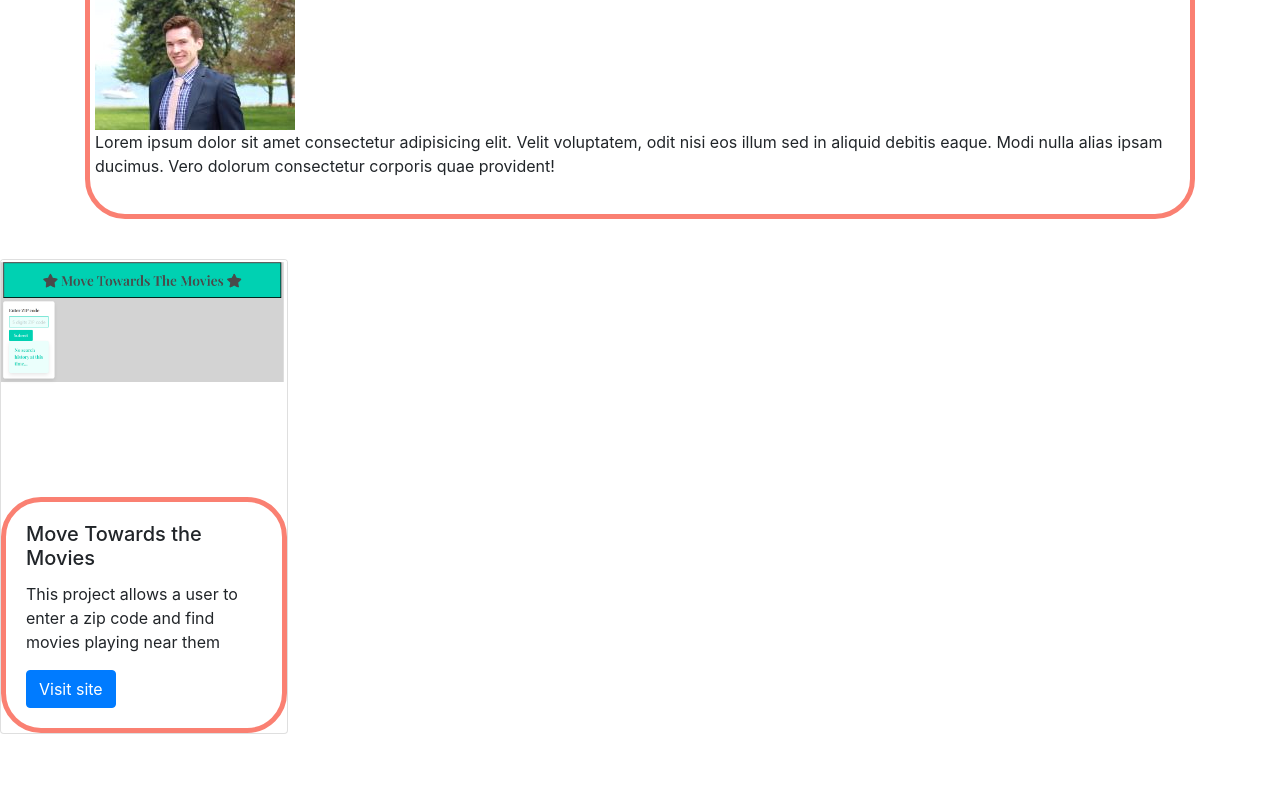
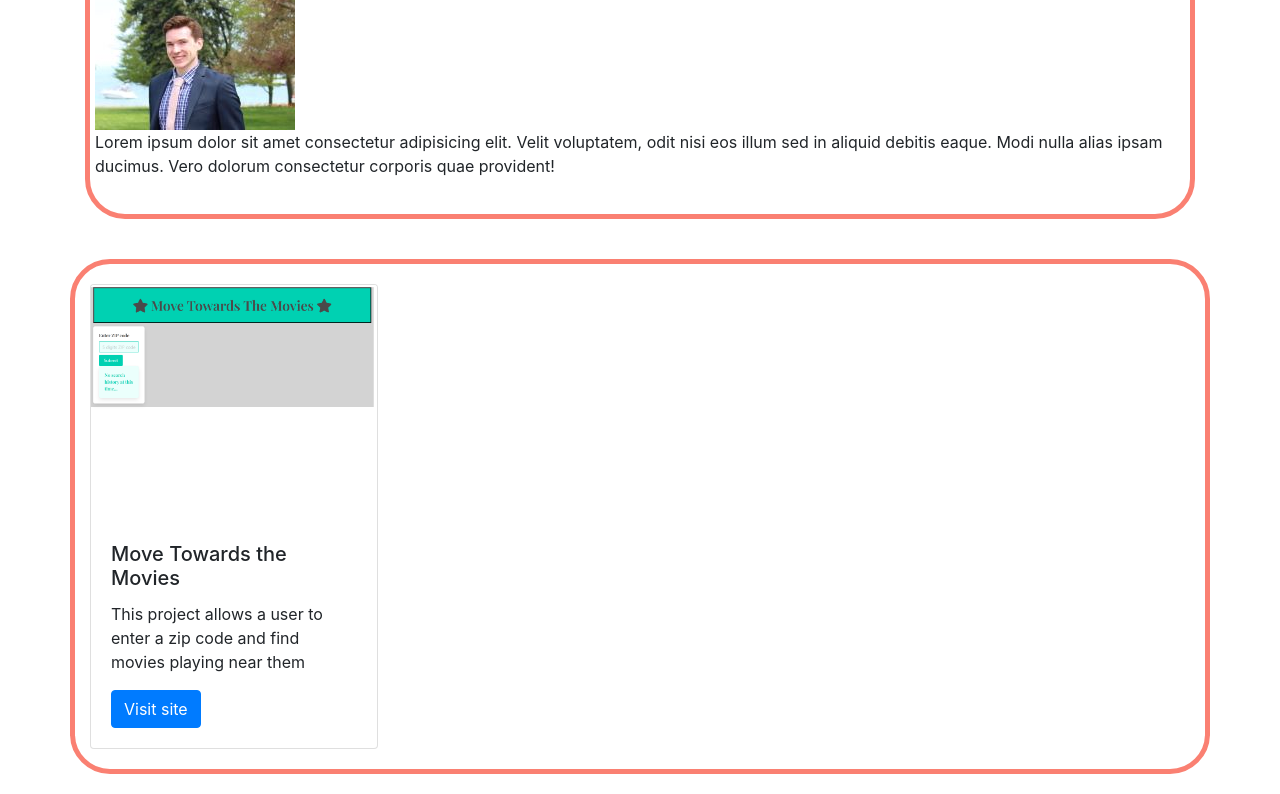
Before and after one commit to Chrisbr916/Homework2-Portfolio, a plain HTML site: page index.html in a window 1280 px wide. Shown: the part 281-1075 px from the top of the page. Before the commit the page ends 1015 px from the top, so only its background shows below. Drawn offline with nearby package versions, Linux system fonts and the light colour scheme.

Commit message:
fixed border

```diff
--- a/index.html
+++ b/index.html
@@ -63,16 +63,16 @@
 
 
 
-
-        <div class="card red-border" id = "Movies" style="width: 18rem;">
-            <img src="movies image.png" class="card-img-top" alt="...">
-            <div class="card-body red-border">
+        <div class= "container red-border ">
+        <div class="card " id = "Movies" style="width: 18rem;">
+            <img src="movies image.png" class="card-img-top " alt="...">
+            <div class="card-body max-width">
               <h5 class="card-title">Move Towards the Movies </h5>
               <p class="card-text">This project allows a user to enter a zip code and find movies playing near them </p>
               <a href="https://mels065.github.io/move-towards-the-movies/" class="btn btn-primary">Visit site</a>
             </div>
           </div>
-
+        </div>
 
 
 
```
